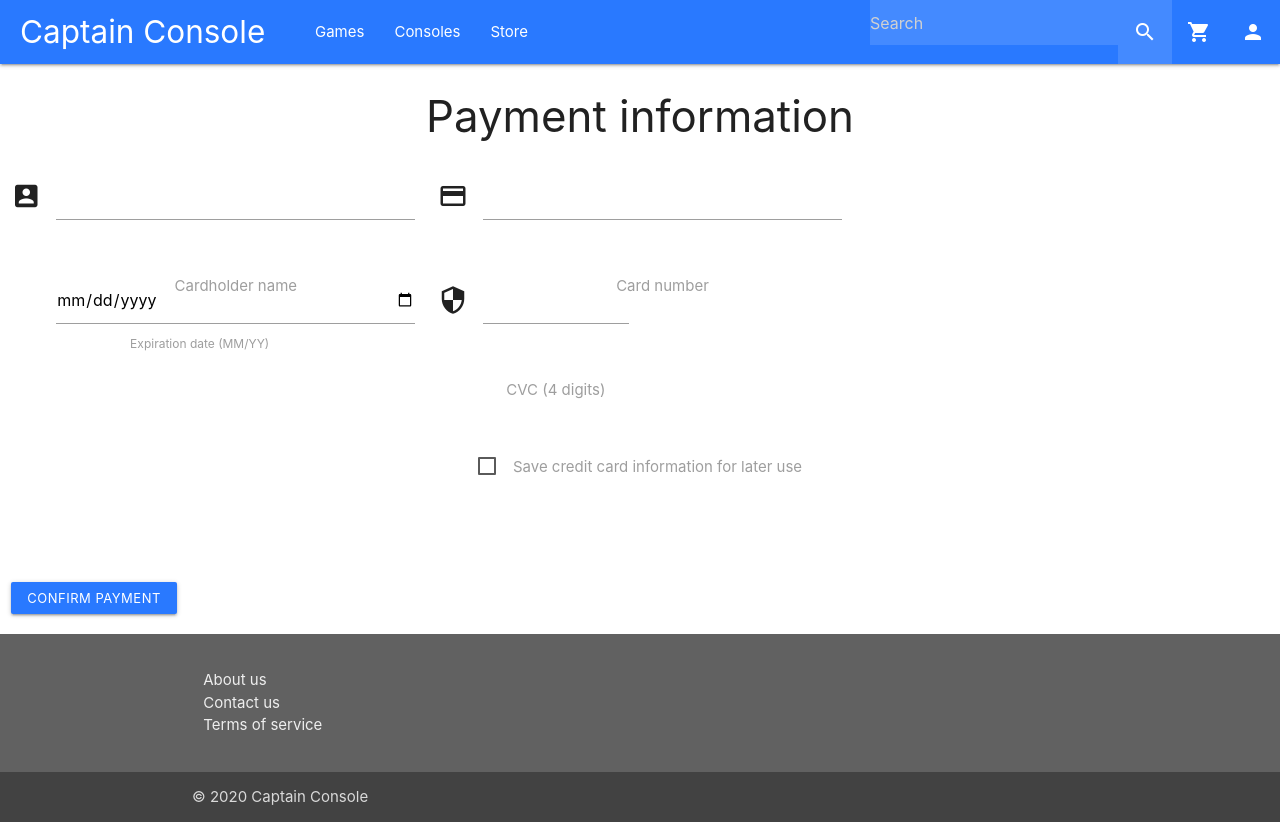
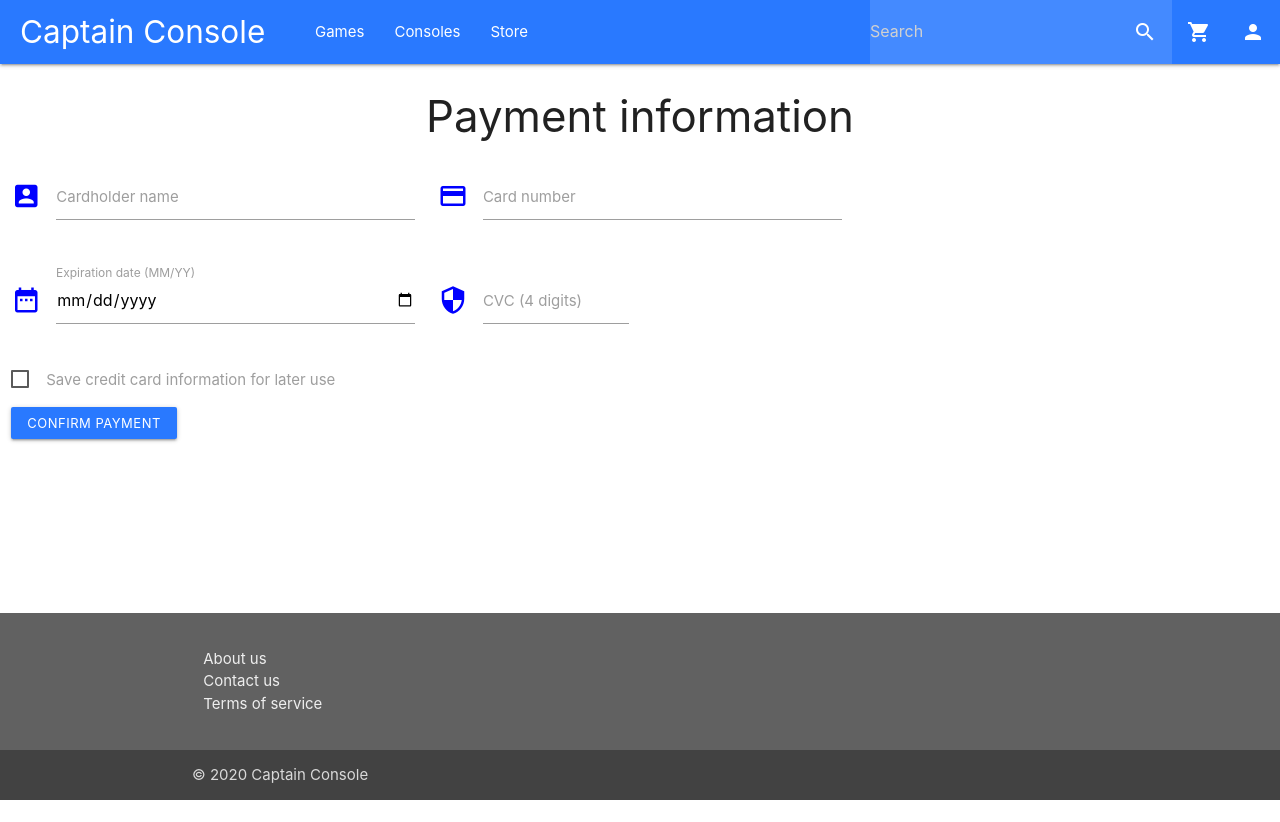
Before and after one commit to AlexanderFL/captain-console-h23, a Django app: page /checkout/ in a window 1280 px wide. After the commit the page ends 800 px from the top, so only its background shows below. Run offline with Django 3.2, Linux system fonts and the light colour scheme.

Commit message:
Breytingar

```diff
--- a/Captain_console/static/css/checkout.css
+++ b/Captain_console/static/css/checkout.css
@@ -2,9 +2,11 @@ h3 {
   text-align: center;
 }
 
-input {
-     display: block;
- }
+/*.input-field {
+    border-style: solid;
+    display: block;
+    text-align: center;
+}
 
  label, button {
   display: flex;
@@ -13,3 +15,15 @@ input {
   height: 200px;
   border: 3px;
 }
+
+ .frame {
+    justify-content: center;
+    display: block;
+    flex-wrap: wrap;
+     border-style: solid;
+}
+
+ .button {
+     position: center;
+ }
+*/
--- /dev/null
+++ b/Captain_console/static/css/paymentinfo.css
@@ -0,0 +1,7 @@
+h3 {
+  text-align: center;
+}
+
+form {
+    color: blue;
+}
--- a/Captain_console/templates/checkout/index.html
+++ b/Captain_console/templates/checkout/index.html
@@ -8,4 +8,9 @@
 {% load static %}
 {% block style %}
     <link rel="stylesheet" href="{% static "css/checkout.css" %}">
+    <link rel="stylesheet" href="{% static "css/paymentinfo.css" %}">
 {% endblock %}
+
+{% block js %}
+        <script src="{% static "js/checkout.js" %}"></script>
+{%endblock%}
--- a/Captain_console/templates/checkout/paymentinfo.html
+++ b/Captain_console/templates/checkout/paymentinfo.html
@@ -17,7 +17,7 @@
 
         <div class="row">
         <div class="input-field col s4">
-          <i class="material-icons prefix"></i>
+          <i class="material-icons prefix">date_range</i>
           <input type="date" class="datepicker" required>
           <label for="datepicker">Expiration date (MM/YY)</label>
         </div>
```
Also changed, not shown: Captain_console/templates/checkout/contactinfo.html (+9 -3 lines).
